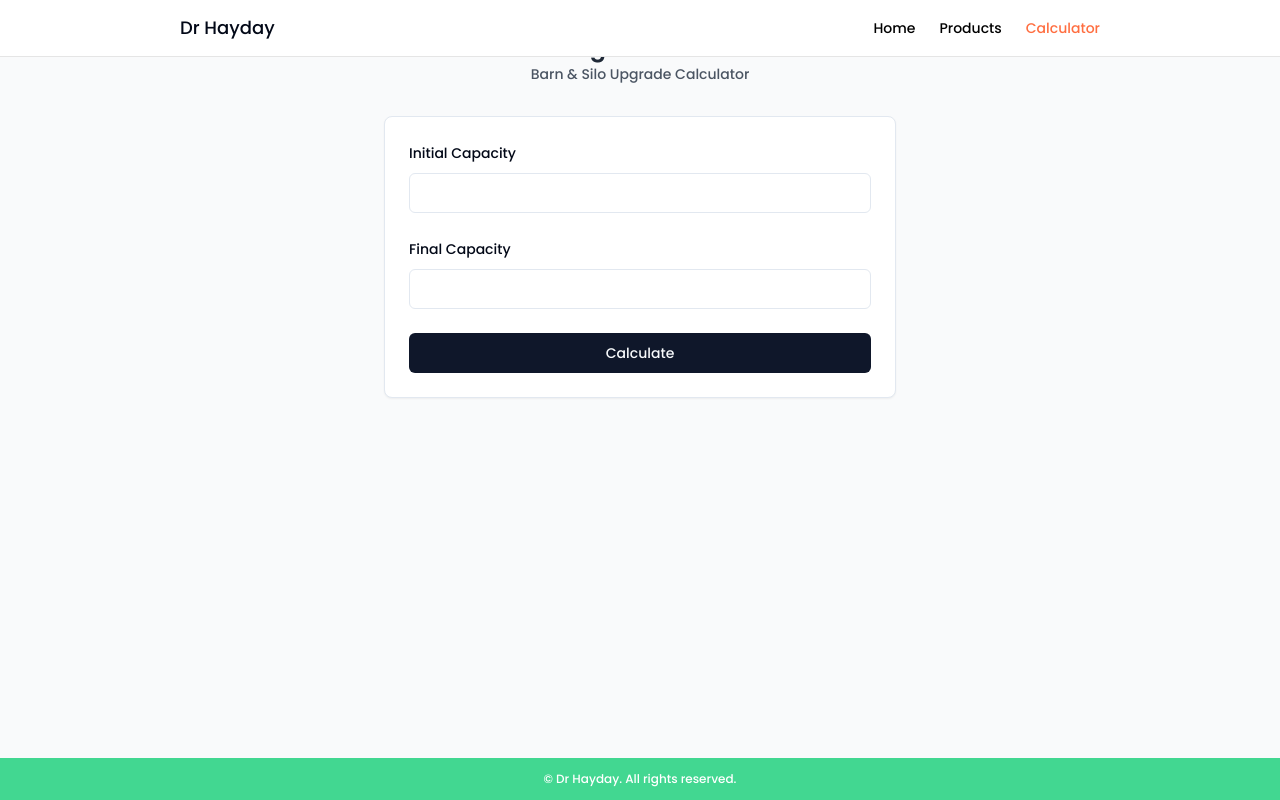
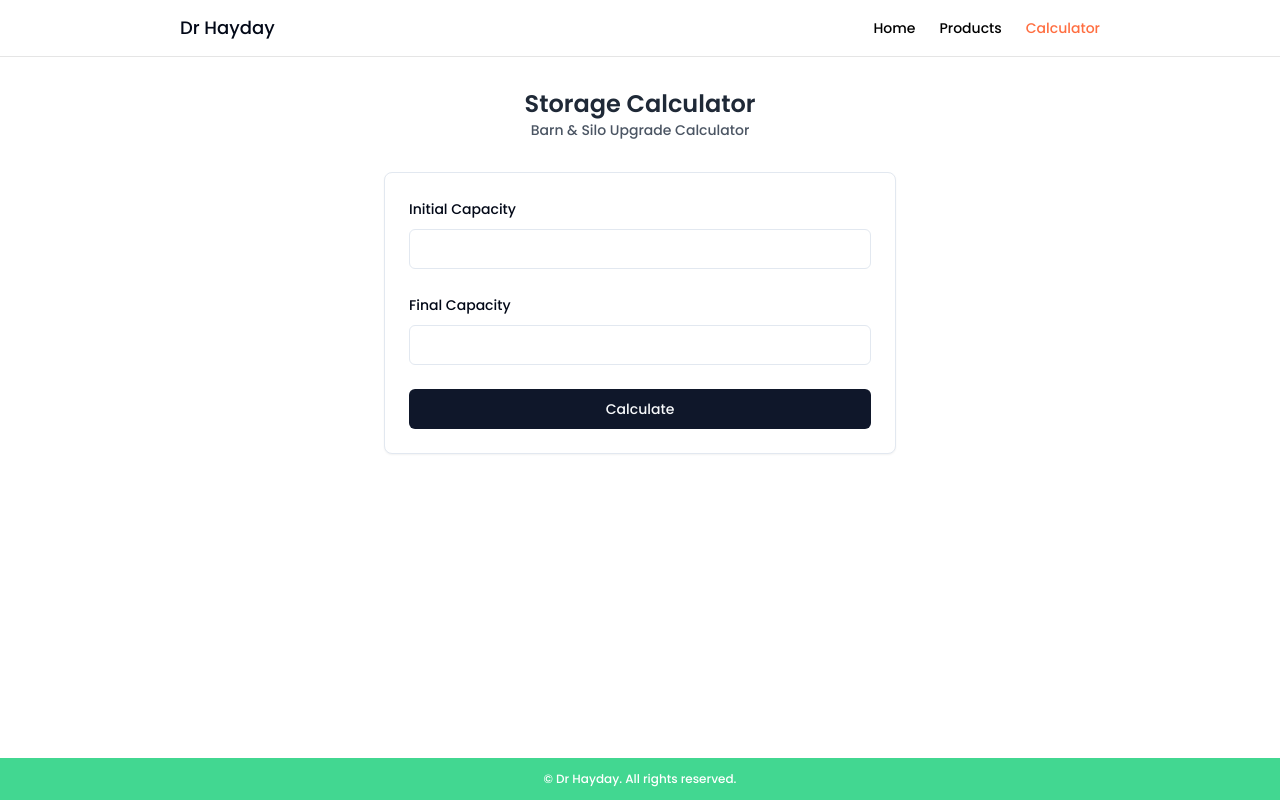
Before and after one commit to vipansh/RightDishonestFields, a React (Vite) app: page /calculator in a window 1280 px wide. Built offline with nearby package versions, Linux system fonts and the light colour scheme.

Commit message:
Fixed Page going inside Navigation Bar

```diff
--- a/src/App.jsx
+++ b/src/App.jsx
@@ -1,28 +1,37 @@
-import { BrowserRouter as Router, Routes, Route } from "react-router-dom";
-import Header from "./components/Header";
+import { createBrowserRouter, RouterProvider } from "react-router-dom";
+import Layout from "./components/Layout";
 import Home from "./pages/Home";
 import Products from "./pages/Products";
 import Calculator from "./pages/Calculator";
-import Footer from "./components/Footer";
-
 import NotFound from "./pages/NotFound";
 
+const router = createBrowserRouter([
+  {
+    path: "/",
+    element: <Layout />,
+    children: [
+      {
+        index: true,
+        element: <Home />,
+      },
+      {
+        path: "products",
+        element: <Products />,
+      },
+      {
+        path: "calculator",
+        element: <Calculator />,
+      },
+      {
+        path: "*",
+        element: <NotFound />,
+      },
+    ],
+  },
+]);
+
 function App() {
-  return (
-    <Router>
-      <div className="flex flex-col h-screen bg-gray-50">
-        <Header />
-        <main className="flex-grow mb-16 md:mb-0">
-          <Routes>
-            <Route path="/" element={<Home />} />
-            <Route path="/products" element={<Products />} />
-            <Route path="/calculator" element={<Calculator />} />
-            <Route path="*" element={<NotFound />} />
-          </Routes>
-        </main>
-        <Footer />
-      </div>
-    </Router>
-  );
+  return <RouterProvider router={router} />;
 }
+
 export default App;
--- a/src/components/Footer.jsx
+++ b/src/components/Footer.jsx
@@ -1,6 +1,6 @@
 import React from "react";
 
-function Footer() {
+const Footer = () => {
     return (
         <footer className="relative z-[90] mt-auto">
             <div className="bg-[hsl(152,65%,55%)] py-2">
--- /dev/null
+++ b/src/components/Layout.jsx
@@ -0,0 +1,21 @@
+import { Outlet } from "react-router-dom";
+import Header from "./Header";
+import Footer from "./Footer";
+
+const Layout = () => {
+  return (
+    <div className="min-h-screen flex flex-col">
+      <Header />
+
+      <main className="flex-1 pt-12 lg:pt-14">
+        <div className="max-w-[968px] mx-auto px-6">
+          <Outlet />
+        </div>
+      </main>
+
+      <Footer />
+    </div>
+  );
+};
+
+export default Layout;
--- a/src/pages/Calculator.jsx
+++ b/src/pages/Calculator.jsx
@@ -10,7 +10,7 @@ const MIN_FINAL = 75;
 const MAX_FINAL = 25000;
 const STEP = 25;
 
-const CalculatorPage = () => {
+const Calculator = () => {
   const [formData, setFormData] = useState({
     initialCapacity: '',
     finalCapacity: '',
@@ -179,4 +179,4 @@ const CalculatorPage = () => {
   );
 };
 
-export default CalculatorPage;
+export default Calculator;
--- a/src/pages/Products.jsx
+++ b/src/pages/Products.jsx
@@ -1,7 +1,7 @@
 import React, { useState } from 'react';
 import { Card, CardContent } from '@/components/ui/card';
 
-const ProductsPage = () => {
+const Products = () => {
   const [imageLoaded, setImageLoaded] = useState(false);
   const imgurLink = "https://res.cloudinary.com/diaxg9ypf/image/upload/v1729916700/products.png";
 
@@ -49,4 +49,4 @@ const ProductsPage = () => {
   );
 };
 
-export default ProductsPage;
+export default Products;
```
Also changed, not shown: src/assets/fonts/Poppins-Regular.ttf (added).
